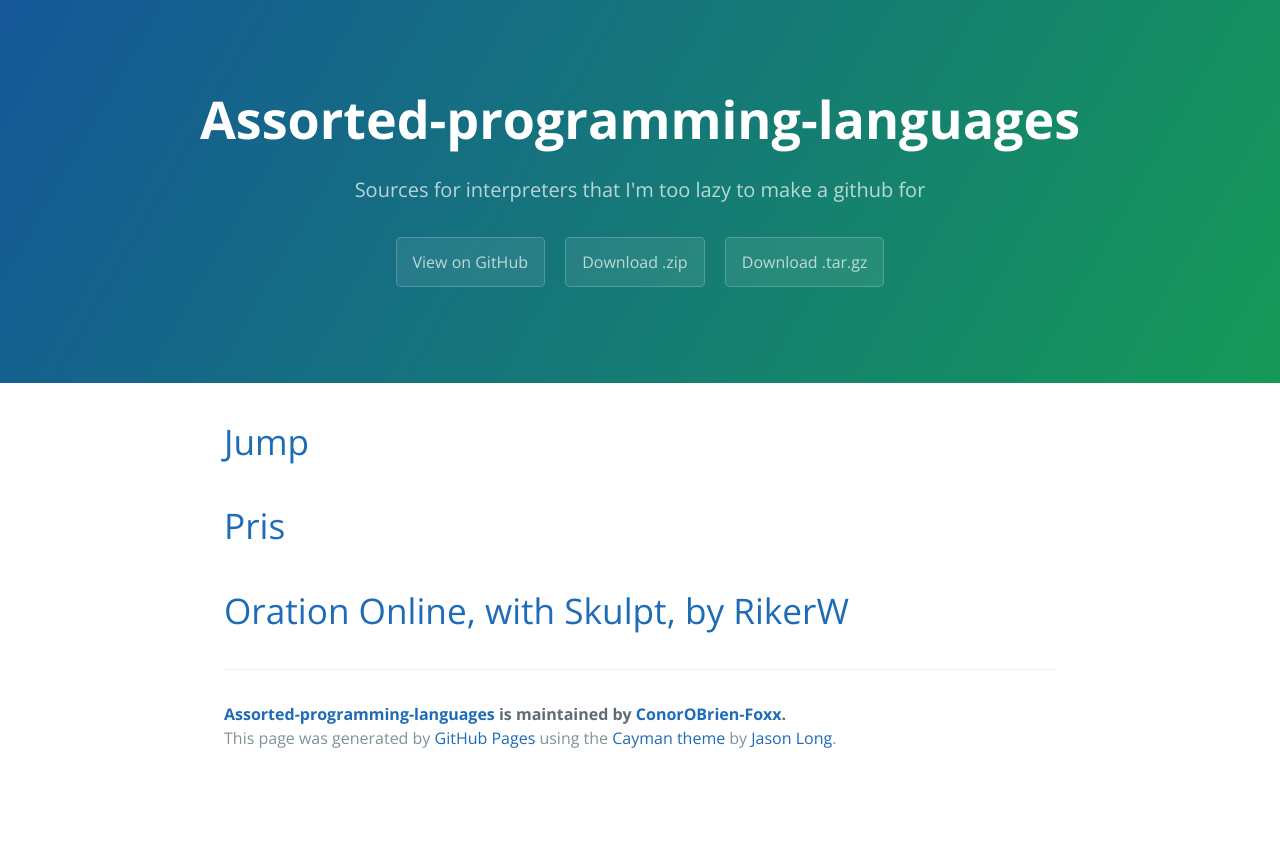
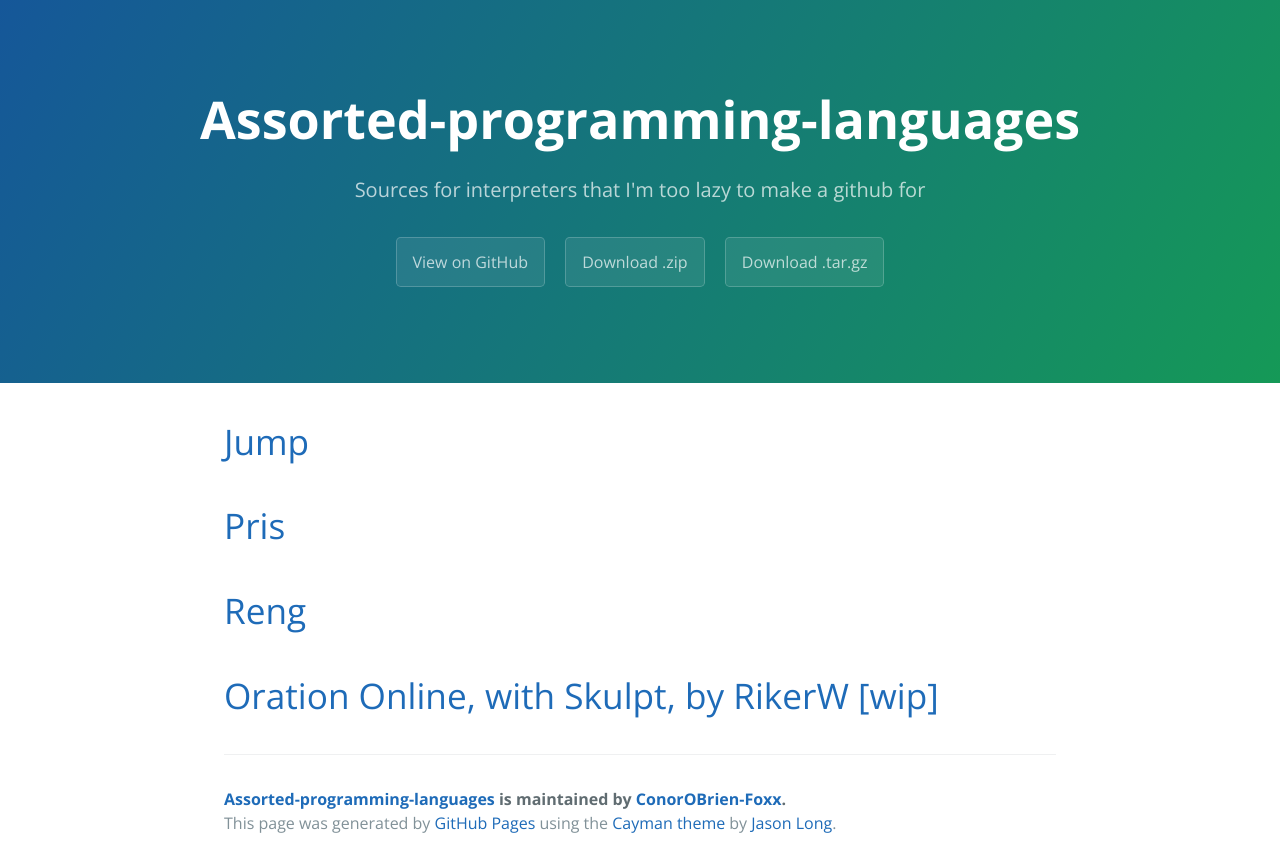
Before and after one commit to ConorOBrien-Foxx/Assorted-Programming-Languages, a plain HTML site: page index.html in a window 1280 px wide. Before the commit the page ends 800 px from the top, so only its background shows below. Drawn offline with nearby package versions, Linux system fonts and the light colour scheme.

Commit message:
Update index.html

```diff
--- a/index.html
+++ b/index.html
@@ -28,7 +28,11 @@
 </h1>
 
 <h1>
-<a id="oration" class="anchor" href="#oration" aria-hidden="true"><span aria-hidden="true" class="octicon octicon-link"></span></a><a href="https://rikerw.github.io/">Oration Online, with Skulpt, by RikerW</a>
+<a id="reng" class="anchor" href="#reng" aria-hidden="true"><span aria-hidden="true" class="octicon octicon-link"></span></a><a href="http://conorobrien-foxx.github.io/Assorted-Programming-Languages/reng.html">Reng</a>
+</h1>
+
+<h1>
+<a id="oration" class="anchor" href="#oration" aria-hidden="true"><span aria-hidden="true" class="octicon octicon-link"></span></a><a href="https://rikerw.github.io/">Oration Online, with Skulpt, by RikerW [wip]</a>
 </h1>
       <footer class="site-footer">
         <span class="site-footer-owner"><a href="https://github.com/ConorOBrien-Foxx/Assorted-Programming-Languages">Assorted-programming-languages</a> is maintained by <a href="https://github.com/ConorOBrien-Foxx">ConorOBrien-Foxx</a>.</span>
```
